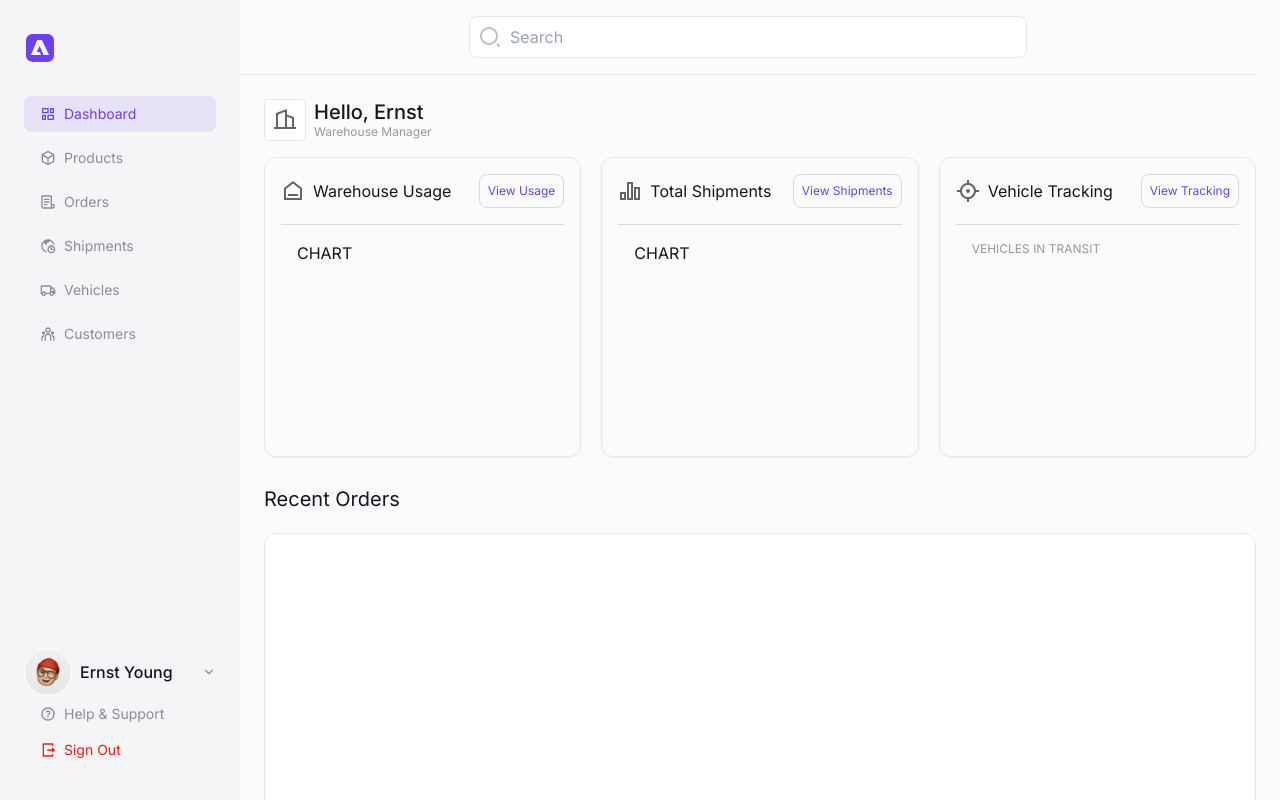
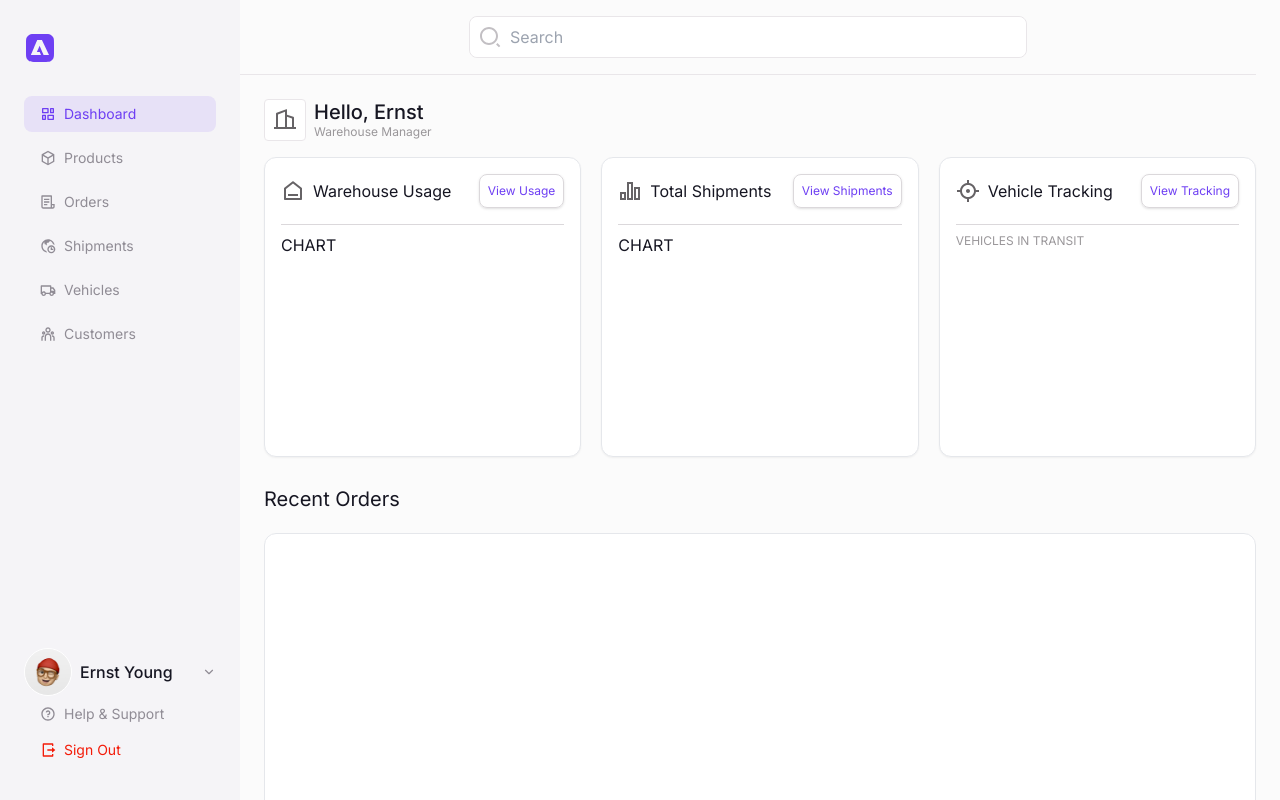
Before and after one commit to nurulid/warehouse-management, a Next.js app: page /dashboard in a window 1280 px wide. Built offline with nearby package versions, Linux system fonts and the light colour scheme.

Commit message:
feat: tweaks grid card

```diff
--- a/app/(dashboard)/dashboard/components/Card.tsx
+++ b/app/(dashboard)/dashboard/components/Card.tsx
@@ -7,19 +7,19 @@ export const Card = (
 ) => {
   const { title, icon, pageUrl, pageTitle, children } = props;
   return (
-    <div className="border shadow-sm rounded-xl p-4 h-[300px]">
-      <div className="flex flex-col h-full">
+    <div className="bg-white border shadow-sm rounded-xl p-4 h-[300px]">
+      <div className="flex flex-col gap-2 h-full">
         <div className="flex items-center gap-2 pb-4 border-b border-secondary-300">
           <Image src={icon} width={24} height={24} alt="icon" />
           <h3>{title}</h3>
           <Link
             href={pageUrl}
-            className="ml-auto text-xs text-primary hover:bg-primary/10 transition-all p-2 border border-secondary-300 rounded-[8px]"
+            className="ml-auto text-xs text-primary hover:bg-primary/10 transition-all p-2 border border-secondary-300 rounded-[8px] shadow hover:shadow-none"
           >
             {pageTitle}
           </Link>
         </div>
-        <div className="p-4 flex-grow">{children}</div>
+        <div className="flex-grow">{children}</div>
       </div>
     </div>
   );
```
